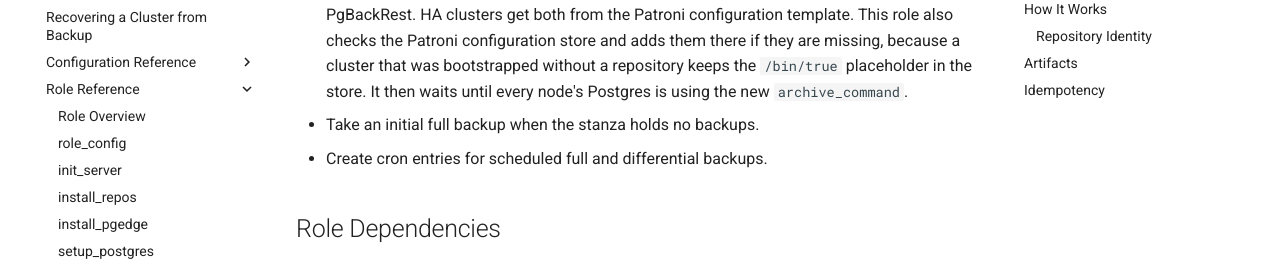
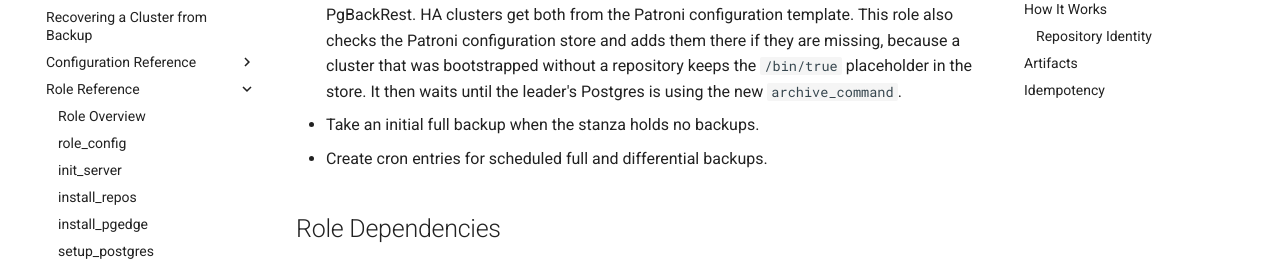
Before and after one commit to pgEdge/pgedge-ansible, an MkDocs documentation site: the page built from docs/roles/finalize_backrest.md, in a window 1280 px wide and 900 px high, scrolled down 428 px. Shown: the part 204-469 px from the top of the window. Built offline with MkDocs 1.6.1 and Material for MkDocs 9.7.7, drawn with Linux system fonts in a browser that asks for light colours; comment, search, counter and statistics services are not loaded.

Commit message:
Wait only for the zone's leader to take up the archive command
On a fresh deployment setup_patroni waits for the primary but not the
replicas, so a replica can still be cloning when finalize_backrest runs.
The wait failed on every replica with no query_result. Only the leader
archives, so it is now the only node waited for, and a failed attempt
retries instead of erroring.

Co-Authored-By: Claude Opus 5.5 (1M context) <noreply@anthropic.com>

```diff
--- a/docs/roles/finalize_backrest.md
+++ b/docs/roles/finalize_backrest.md
@@ -22,7 +22,7 @@ The role performs the following tasks on inventory hosts:
   template. This role also checks the Patroni configuration store and adds
   them there if they are missing, because a cluster that was bootstrapped
   without a repository keeps the `/bin/true` placeholder in the store. It then
-  waits until every node's Postgres is using the new `archive_command`.
+  waits until the leader's Postgres is using the new `archive_command`.
 - Take an initial full backup when the stanza holds no backups.
 - Create cron entries for scheduled full and differential backups.
 
```
Also changed, not shown: 1 other file.
